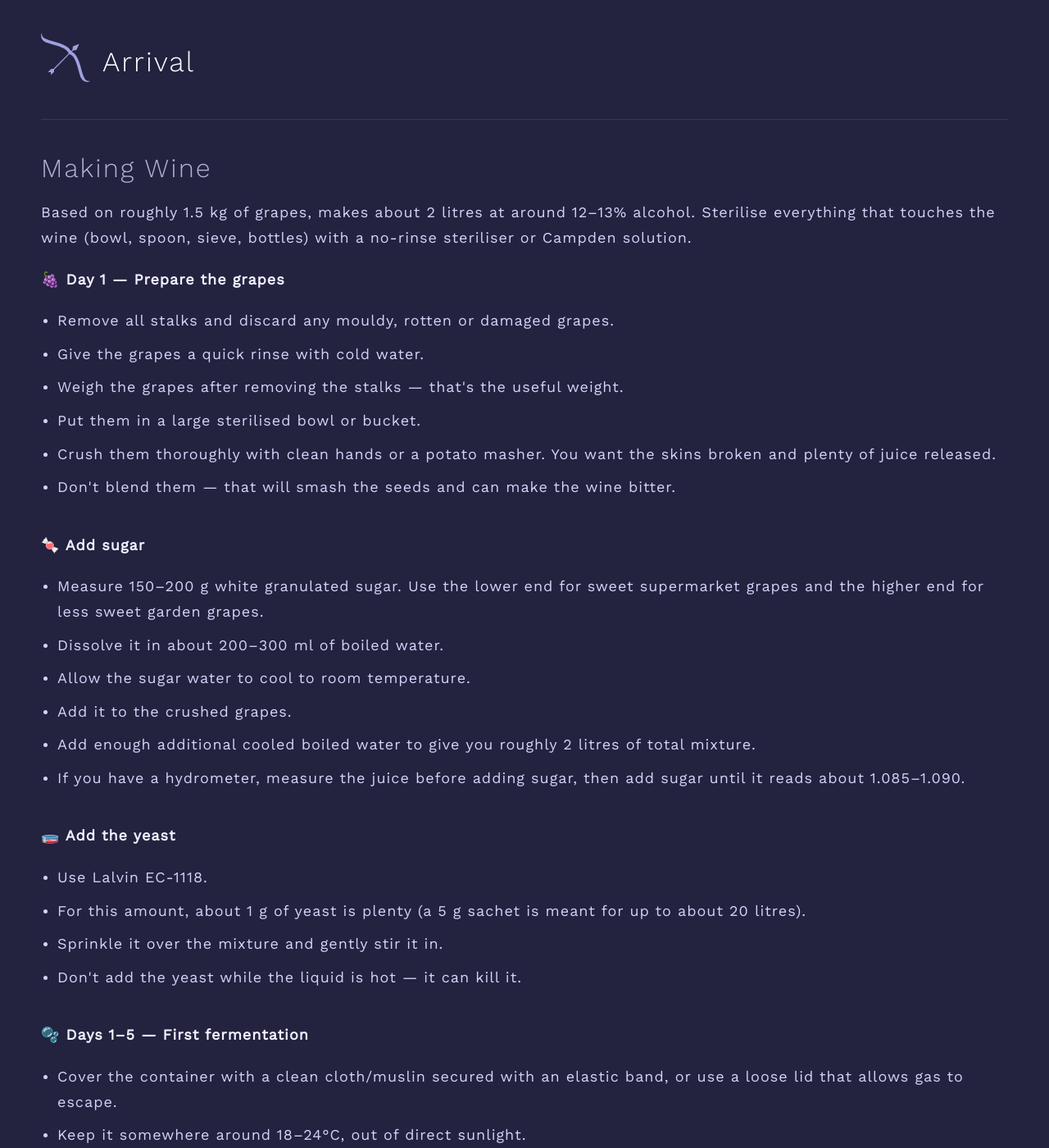
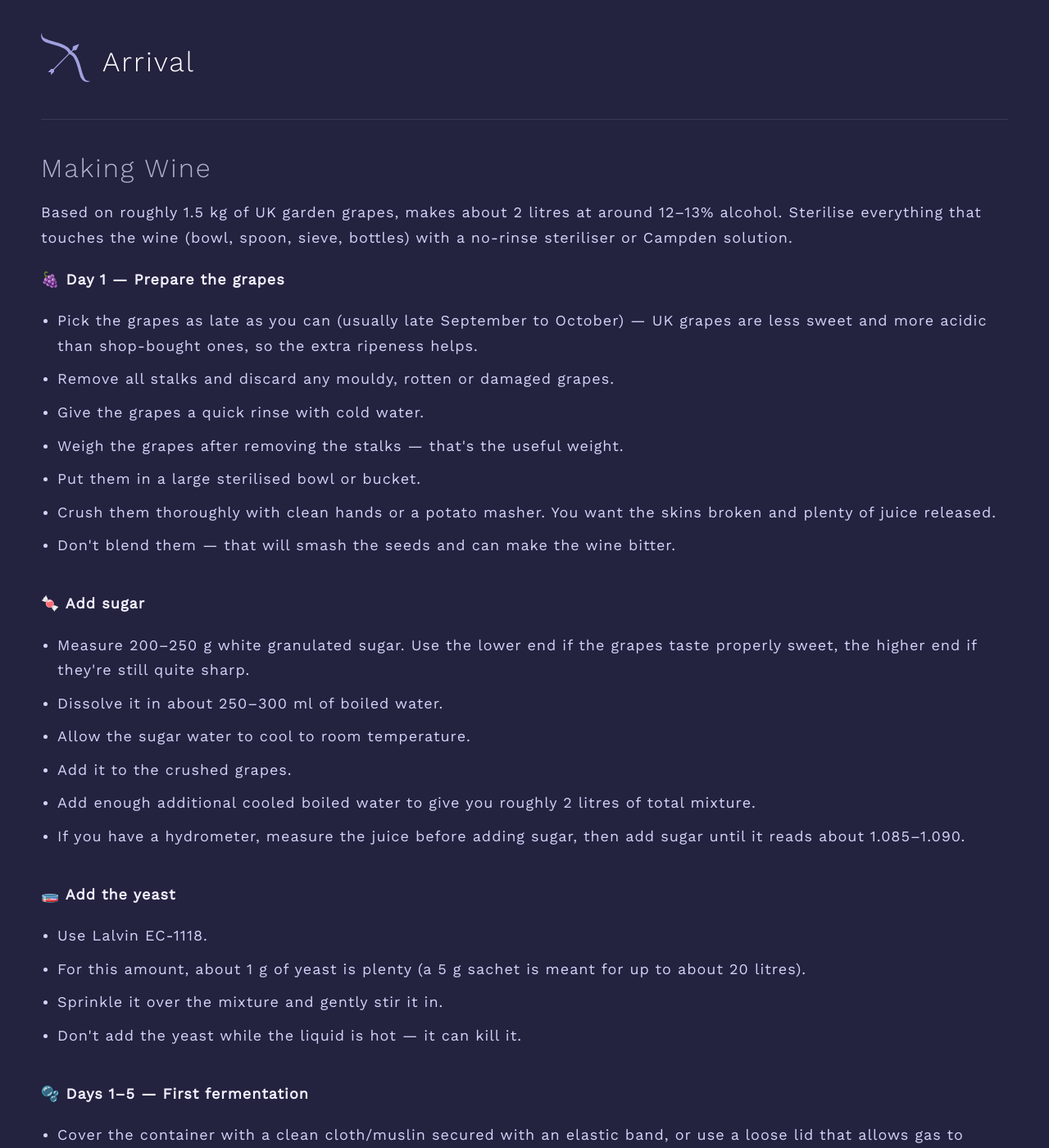
Before and after one commit to khxnter/arrival, a Jekyll site: the page built from wine.html, in a window 1280 px wide and 1400 px high. Shown: the whole window at 82% size. Built offline with Jekyll 4.4.1, drawn with Linux system fonts in a browser that asks for light colours.

Commit message:
Adjust wine guide for UK garden grapes
Co-Authored-By: Claude Opus 5.5 <noreply@anthropic.com>

```diff
--- a/wine.html
+++ b/wine.html
@@ -6,10 +6,11 @@ title: ARRIVAL | Making Wine
 <div class="container">
     <h3>Making Wine</h3>
 
-    <p>Based on roughly 1.5 kg of grapes, makes about 2 litres at around 12–13% alcohol. Sterilise everything that touches the wine (bowl, spoon, sieve, bottles) with a no-rinse steriliser or Campden solution.</p>
+    <p>Based on roughly 1.5 kg of UK garden grapes, makes about 2 litres at around 12–13% alcohol. Sterilise everything that touches the wine (bowl, spoon, sieve, bottles) with a no-rinse steriliser or Campden solution.</p>
 
     <p><strong>🍇 Day 1 — Prepare the grapes</strong></p>
     <ul>
+        <li>Pick the grapes as late as you can (usually late September to October) — UK grapes are less sweet and more acidic than shop-bought ones, so the extra ripeness helps.</li>
         <li>Remove all stalks and discard any mouldy, rotten or damaged grapes.</li>
         <li>Give the grapes a quick rinse with cold water.</li>
         <li>Weigh the grapes after removing the stalks — that's the useful weight.</li>
@@ -20,8 +21,8 @@ title: ARRIVAL | Making Wine
 
     <p><strong>🍬 Add sugar</strong></p>
     <ul>
-        <li>Measure 150–200 g white granulated sugar. Use the lower end for sweet supermarket grapes and the higher end for less sweet garden grapes.</li>
-        <li>Dissolve it in about 200–300 ml of boiled water.</li>
+        <li>Measure 200–250 g white granulated sugar. Use the lower end if the grapes taste properly sweet, the higher end if they're still quite sharp.</li>
+        <li>Dissolve it in about 250–300 ml of boiled water.</li>
         <li>Allow the sugar water to cool to room temperature.</li>
         <li>Add it to the crushed grapes.</li>
         <li>Add enough additional cooled boiled water to give you roughly 2 litres of total mixture.</li>
```
